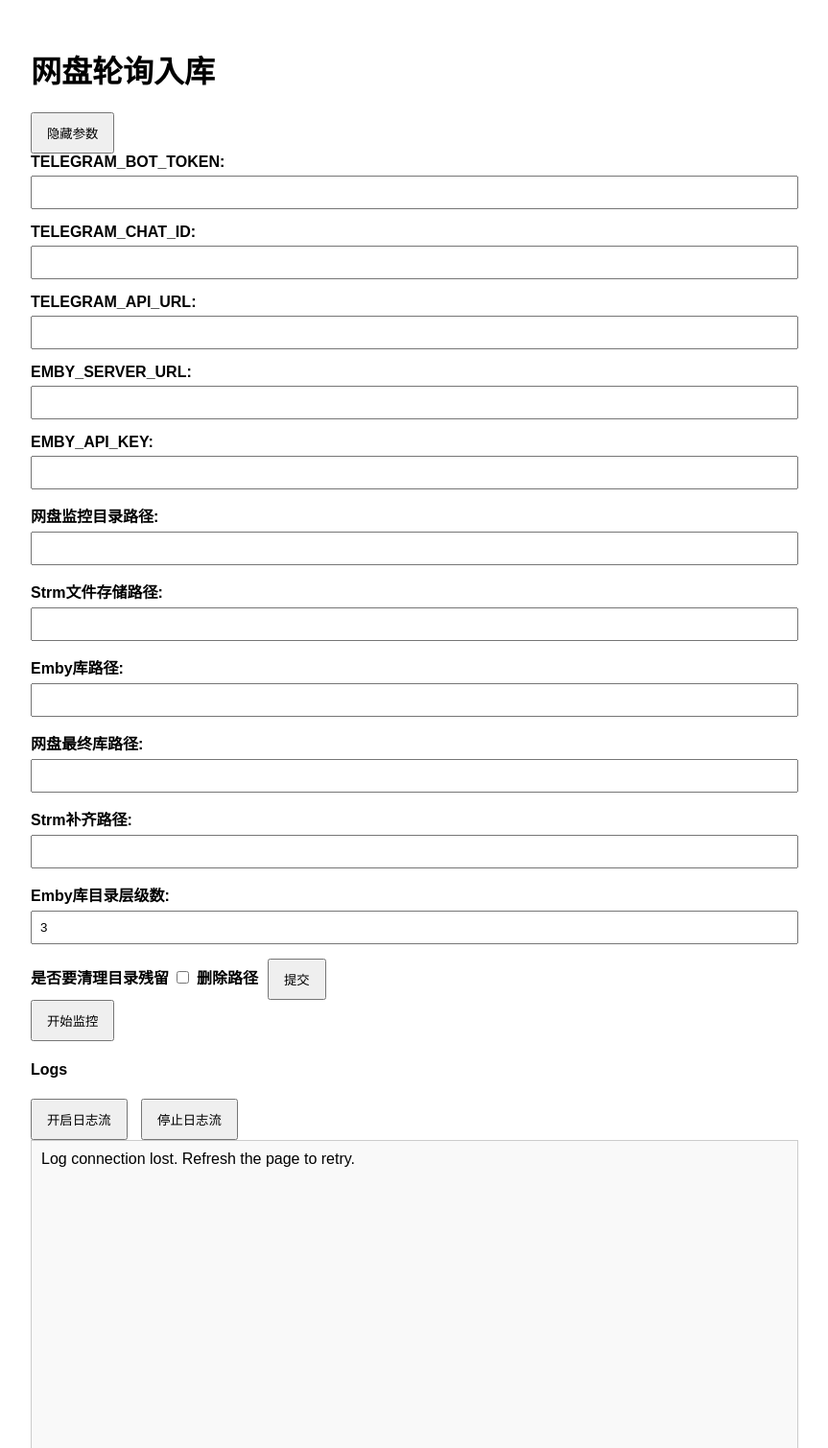
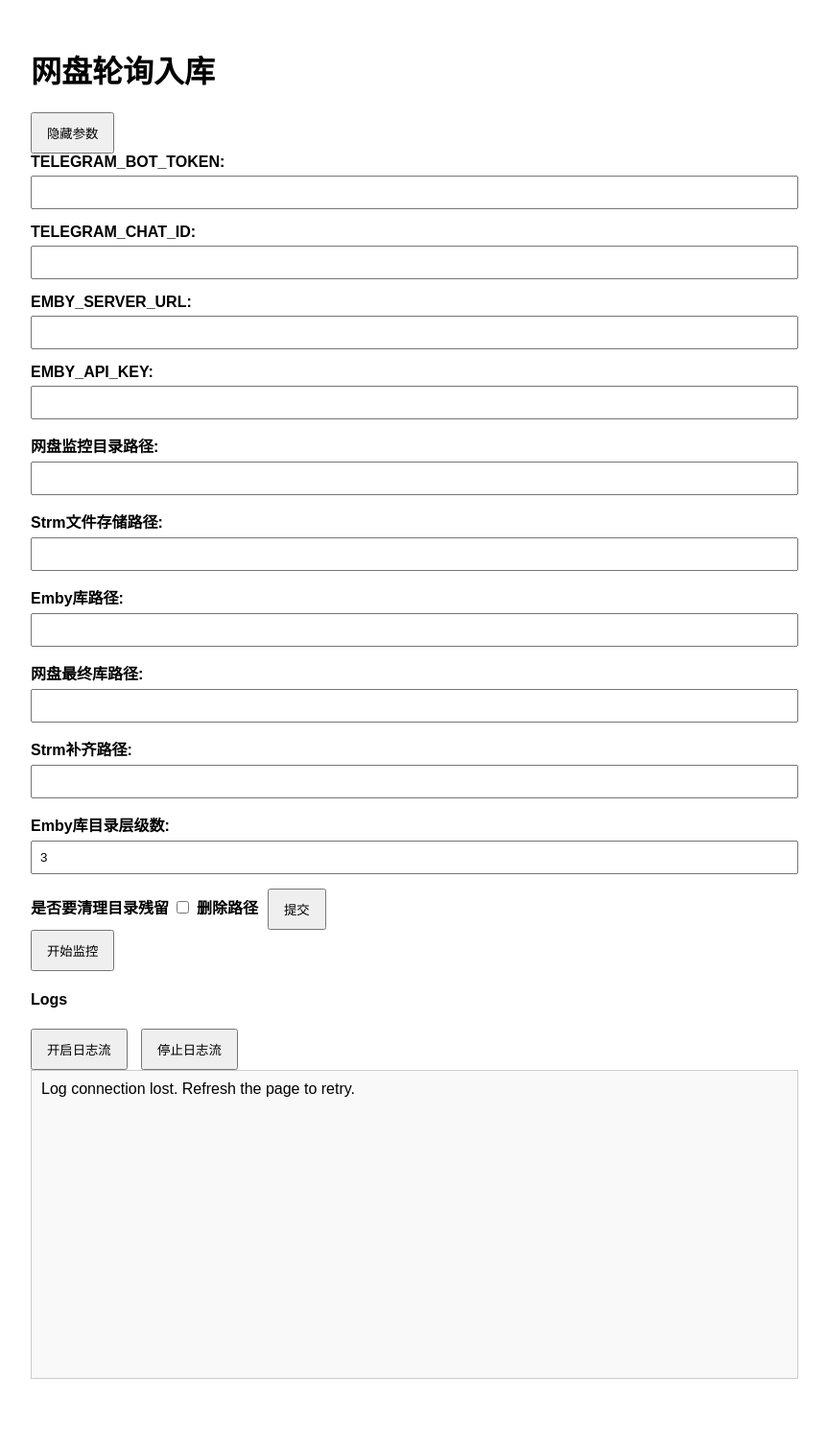
Before and after one commit to chas0000/ssjk, a Flask app: page / in a window 1280 px wide. Shown: the top 1509 px of the page at 96% size, without its empty margins (208-1071 px from the left). After the commit the page ends 1437 px from the top, so only its background shows below. Run offline with Flask 3, Linux system fonts and the light colour scheme; data that the repository does not hold is empty.

Commit message:
Update index.html

```diff
--- a/templates/index.html
+++ b/templates/index.html
@@ -101,11 +101,6 @@
                     <label for="name">TELEGRAM_CHAT_ID:</label>
                     <input type="text" id="TELEGRAM_CHAT_ID" name="TELEGRAM_CHAT_ID"
                         value="{{ vars.get('TELEGRAM_CHAT_ID', '') }}">
-                </div>
-                <div class="form-group">
-                    <label for="name">TELEGRAM_API_URL:</label>
-                    <input type="text" id="TELEGRAM_API_URL" name="TELEGRAM_API_URL"
-                        value="{{ vars.get('TELEGRAM_API_URL', '') }}">
                 </div>
                 <div class="form-group">
                     <label for="name">EMBY_SERVER_URL:</label>
```
